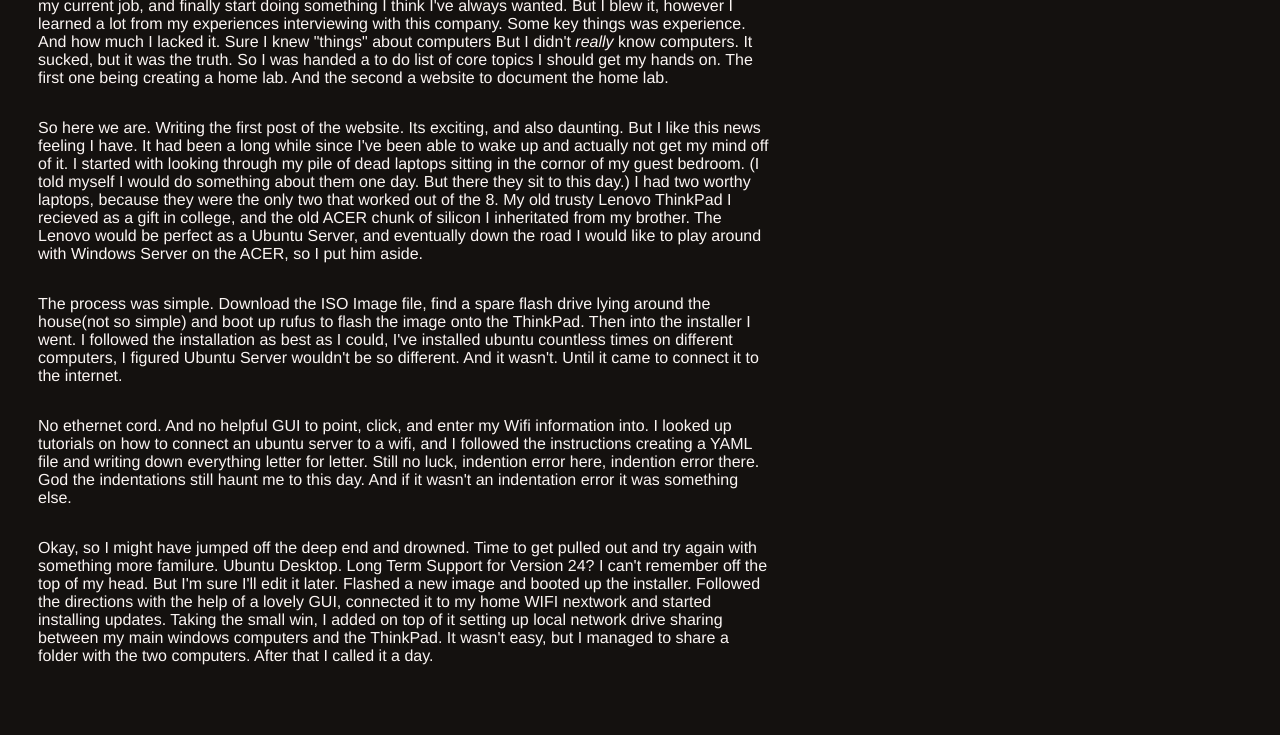
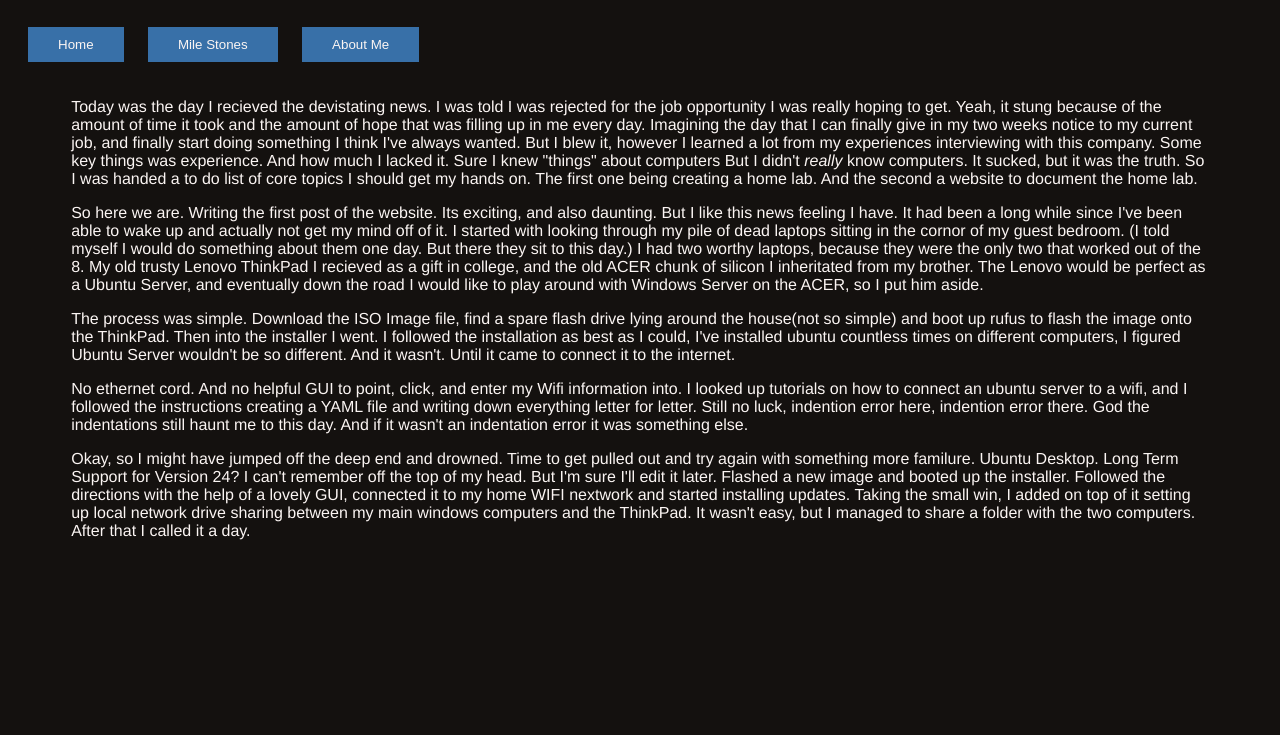
Before and after one commit to Mossborb/NorbertKnowsIT, a plain HTML site: page Blogs/2023/February/02242023.html in a window 1280 px wide. Shown: the part 81-816 px from the top of the page. Drawn offline with Linux system fonts and the light colour scheme; files whose address does not match are found by name.

Commit message:
Reorganized and learned about file management

```diff
--- a/Blogs/2023/February/02242023.html
+++ b/Blogs/2023/February/02242023.html
@@ -2,12 +2,20 @@
 <html>
     <head>
 		<title>Yeah</title>
-		<link rel="stylesheet" type="text/css" href="D:\NorbertKnowsIT_Website\style.css">
+		<link rel="stylesheet" type="text/css" href="/style.css">
 
     </head>
 
     <body>
-        <p>Today was the day I recieved the devistating news.
+
+        <h1 class="header-top">Norbert Knows IT</h1>
+		<div class="navbar">
+			<a href="/index.html"><button class="navbar-button">Home</button></a>
+			<a href="/milestones.html"><button class="navbar-button">Mile Stones</button></a>
+			<a href="/aboutme.html"><button class="navbar-button">About Me</button></a>
+		</div>
+        <blog-post class="blog-post">
+            <p> Today was the day I recieved the devistating news.
                 I was told I was rejected for the job opportunity I was really hoping to get.
                 Yeah, it stung because of the amount of time it took
                 and the amount of hope that was filling up in me every day.
@@ -41,6 +49,10 @@
                 and started installing updates. Taking the small win, I added on top of it setting up local network drive sharing between my main windows computers
                 and the ThinkPad. It wasn't easy, but I managed to share a folder with the two computers. After that I called it a day.
             </p>
+
+
+        </blog-post>
+
     </body>
 
 </html>
--- a/style.css
+++ b/style.css
@@ -44,10 +44,6 @@
 	background-color: #3870a8a4;
 }
 
-p {
-	margin-left: 30px;
-	margin-right: 500px;
-}
 
 .readmore-button {
 	margin: 5px 30px;
@@ -63,3 +59,13 @@
 	display:inline-block;
 
 }
+
+.blog-post {
+	margin-right: 5%;
+	margin-left: 5%;
+}
+
+.main-page {
+
+	margin-left: 20px;
+}
```
Also changed, not shown: aboutme.html (+1 -1 lines), index.html (+1 -1 lines). Lines whose indentation alone changed are shown as unchanged.
